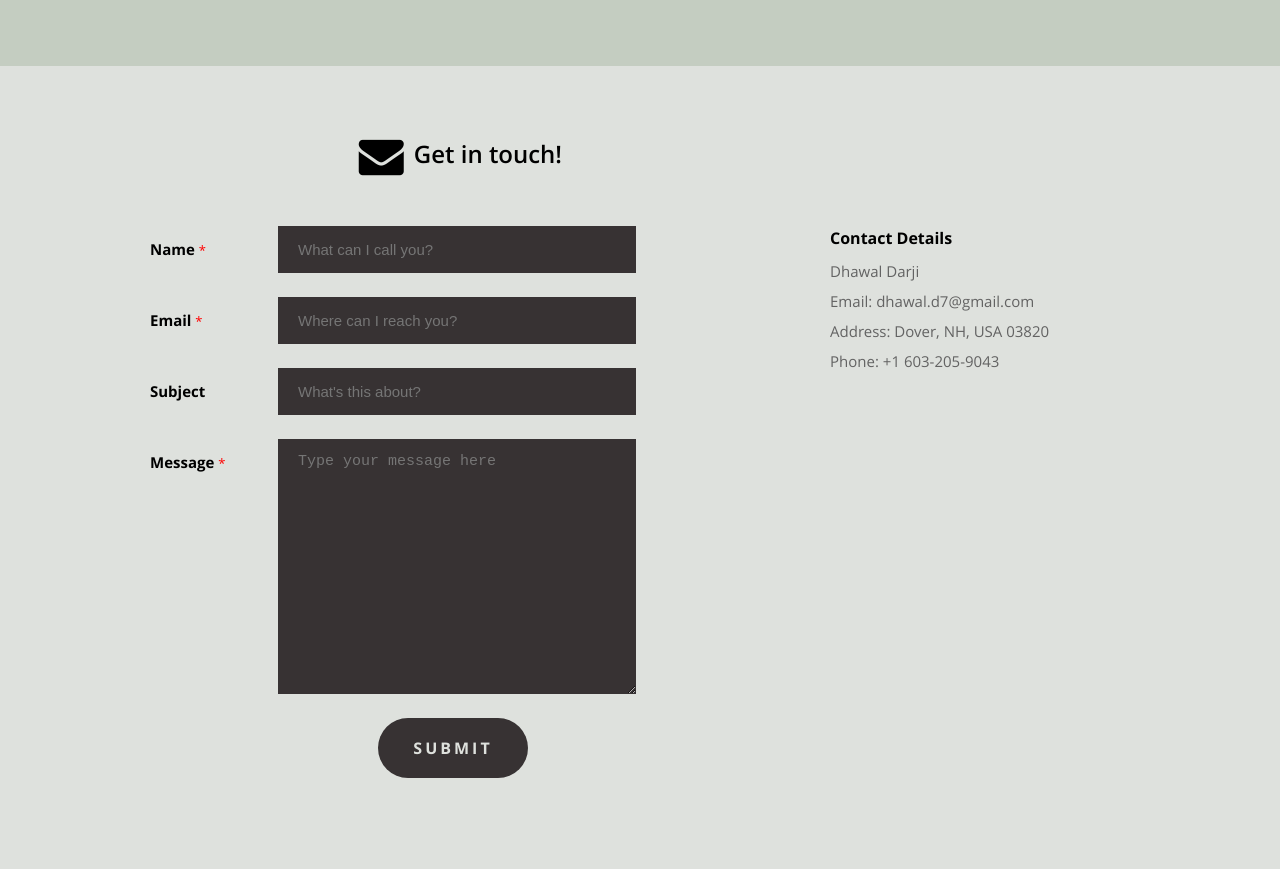
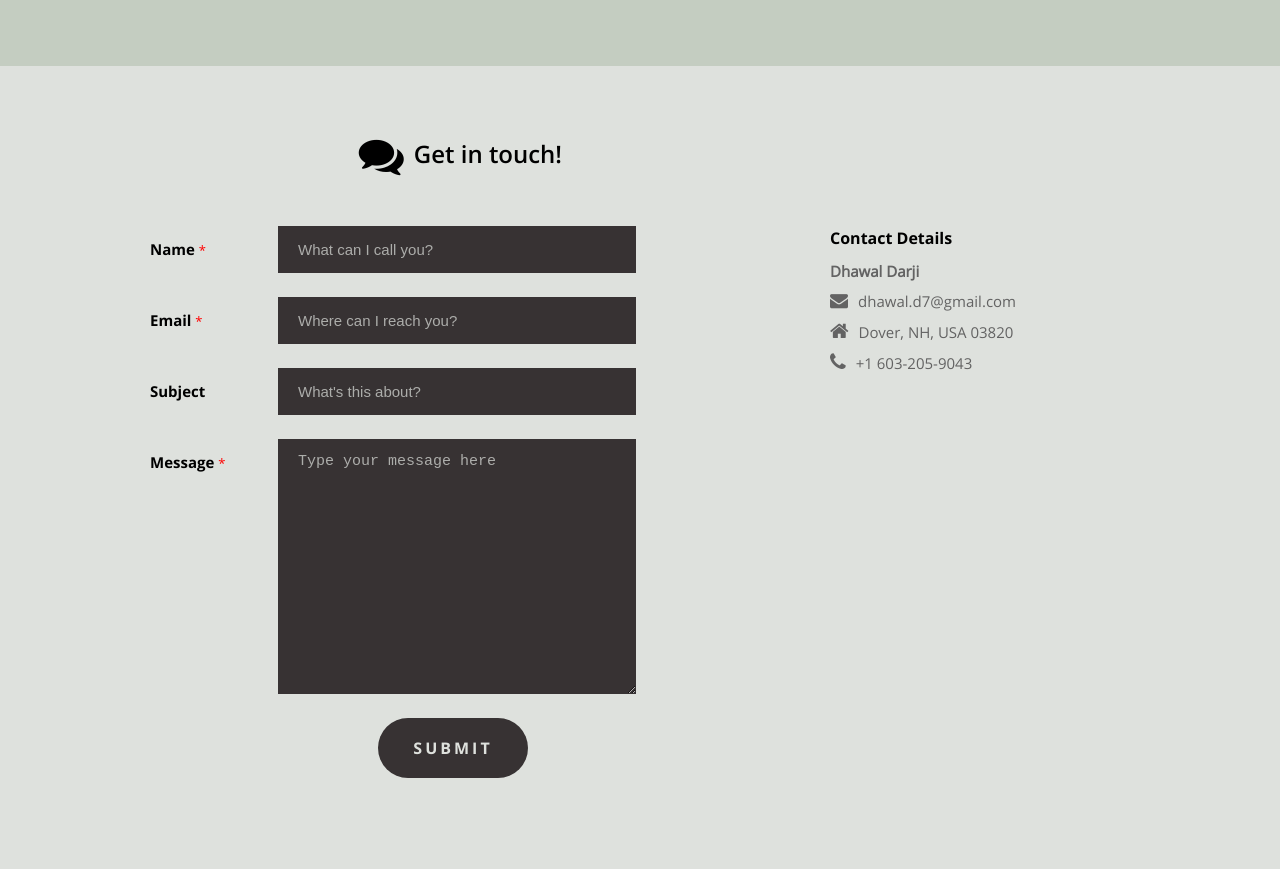
Before and after one commit to dhawaldarji7/dhawaldarjiportfolio, a React (Create React App) app: page / in a window 1280 px wide. Shown: the part 2920-3789 px from the top of the page. Built offline with nearby package versions, Linux system fonts and the light colour scheme.

Commit message:
Added some icons to the contact page

```diff
--- a/public/css/layout.css
+++ b/public/css/layout.css
@@ -717,7 +717,7 @@ ul#nav li.current a {
 }
 #contact .contactLogo:before {
   font-family: "FontAwesome";
-  content: "\f0e0";
+  content: "\f086";
   padding-right: 0px;
   font-size: 45px;
   line-height: 40px;
@@ -729,6 +729,32 @@ ul#nav li.current a {
 #contact .greet {
   display: flex;
   justify-content: center;
+}
+
+#contact .myName {
+  font-size: 15px;
+  font-weight: bolder;
+}
+
+#contact .email::before {
+  font-family: "FontAwesome";
+  content: "\f0e0";
+  margin-right: 10px;
+  font-size: 18px;
+}
+
+#contact .addr::before {
+  font-family: "FontAwesome";
+  content: "\f015";
+  margin-right: 10px;
+  font-size: 20px;
+}
+
+#contact .phone::before {
+  font-family: "FontAwesome";
+  content: "\f095";
+  margin-right: 10px;
+  font-size: 20px;
 }
 
 #contact h4 {
@@ -777,6 +803,13 @@ ul#nav li.current a {
   color: #fff;
   background-color: grey;
 }
+
+#contact input::placeholder,
+#contact textarea::placeholder {
+  color: #dee1dd;
+  opacity: 70%;
+}
+
 #contact button.submit {
   text-transform: uppercase;
   letter-spacing: 3px;
@@ -805,7 +838,7 @@ ul#nav li.current a {
   color: #dee1dd;
   height: 60px;
   width: 150px;
-  background: #373233;
+  background: red;
   border: none;
   cursor: pointer;
   display: inline-block;
--- a/public/resumeData.json
+++ b/public/resumeData.json
@@ -45,13 +45,13 @@
     "education": [
       {
         "school": "University of New Hampshire, Durham, NH, USA",
-        "degree": "Master of Science, Computer Science",
+        "degree": "Master of Science - Computer Science",
         "graduated": "May 2021",
         "description": ""
       },
       {
         "school": "Savitribai Phule Pune University, Pune, MH, India",
-        "degree": "Bachelor of Engineering, Information Technology",
+        "degree": "Bachelor of Engineering - Information Technology",
         "graduated": "June 2018",
         "description": ""
       }
--- a/src/Components/Contact.js
+++ b/src/Components/Contact.js
@@ -190,13 +190,15 @@ const Contact = ({ data }) => {
           <div className="widget widget_contact">
             <h4>Contact Details</h4>
             <p className="address">
-              {contactName}
+              <span className="myName">{contactName}</span>
               <br />
-              Email: {contactEmail}
+              <span className="email">{contactEmail}</span>
               <br />
-              Address: {city}, {state}, {country} {zip}
+              <span className="addr">
+                {city}, {state}, {country} {zip}
+              </span>
               <br />
-              <span> Phone: {phone}</span>
+              <span className="phone">{phone}</span>
             </p>
           </div>
         </aside>
```
Also changed, not shown: public/css/font-awesome/css/font-awesome.css.
